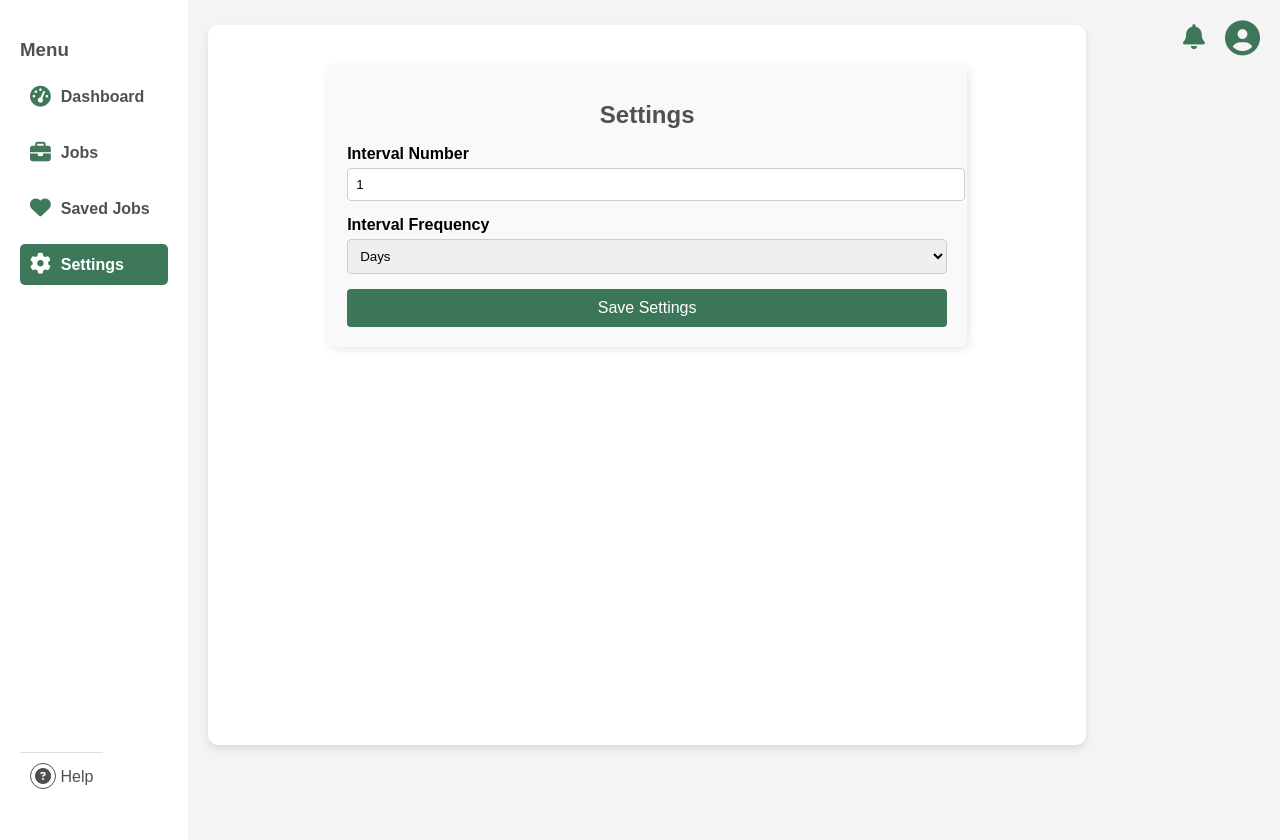
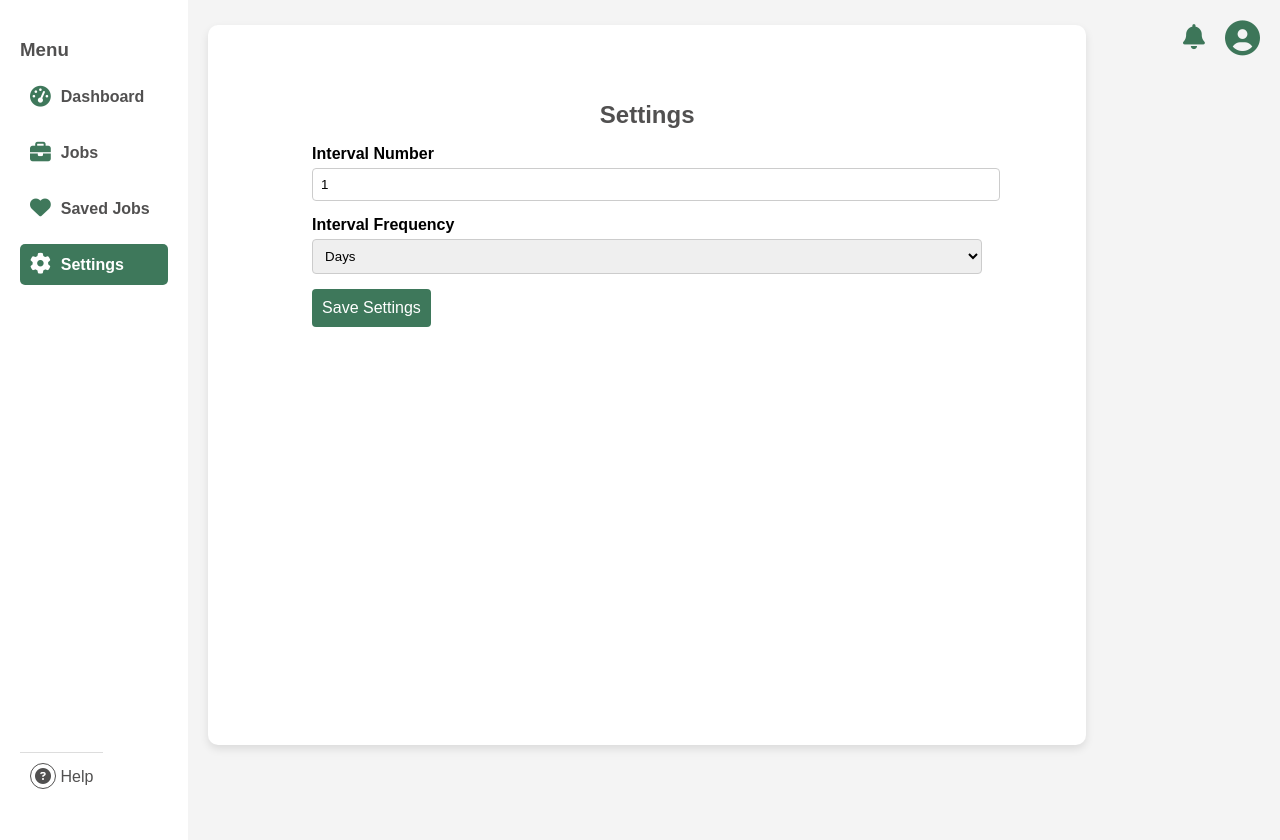
Before and after one commit to saifeddin1/jobscraper, a Django app: page /settings/ in a window 1280 px wide. Run offline with Django 5.2, Linux system fonts and the light colour scheme; a user stored in the database is signed in; data comes from the database, SQL or seed files in the repository; both versions use the stored data as it was after the commit; parts of the project's set-up code (start-up, migrations or seed data) failed here and were passed over.

Commit message:
fix formatting

```diff
--- a/core/admin.py
+++ b/core/admin.py
@@ -1,6 +1,7 @@
 from django.contrib import admin
 from .models import Job, Settings
 from .scrapers import scrape_all_jobs
+
 
 @admin.register(Job)
 class JobAdmin(admin.ModelAdmin):
--- a/core/apps.py
+++ b/core/apps.py
@@ -1,15 +1,12 @@
 import threading
 from django.apps import AppConfig
 from django.db.models.signals import post_migrate
-
-
 
 
 class CoreConfig(AppConfig):
     default_auto_field = 'django.db.models.BigAutoField'
     name = 'core'
 
-
     def ready(self):
         import core.signals
         post_migrate.connect(core.signals.scrape_offers_task, sender=self)
--- a/core/signals.py
+++ b/core/signals.py
@@ -7,6 +7,7 @@ from django.db.models.signals import post_save
 from django.dispatch import receiver
 
 settings = Settings.objects.first()
+
 
 def scrape_offers_task(sender, **kwargs):
     settings.refresh_from_db()
@@ -29,7 +30,6 @@ def scrape_offers_task(sender, **kwargs):
         )
 
 
-
 @receiver(post_save, sender=Settings)
 def update_task(sender, instance, created, **kwargs):
     print('instance: ', instance.interval_number)
--- a/core/tasks.py
+++ b/core/tasks.py
@@ -1,5 +1,6 @@
 from core.scrapers import scrape_all_jobs
 from jscraper.celery import app
+
 
 @app.task
 def scrape_offers():
--- a/core/urls.py
+++ b/core/urls.py
@@ -6,7 +6,8 @@ urlpatterns = [
     path("job/<int:job_id>/", views.job_detail, name="job_detail"),
 
     path('dashboard/', views.dashboard_view, name='dashboard'),
-    path('toggle-favorite/<int:job_id>/', views.toggle_favorite, name='toggle_favorite'),
+    path('toggle-favorite/<int:job_id>/',
+         views.toggle_favorite, name='toggle_favorite'),
     path('saved_jobs/', views.saved_jobs_view, name='saved_jobs'),
     path("settings/", views.settings_view, name="settings"),
 
--- a/core/views.py
+++ b/core/views.py
@@ -9,6 +9,7 @@ from .models import Settings
 from notifications.utils import create_notification
 from .models import Job
 from collections import Counter
+
 
 def job_list(request):
     if not request.user.is_authenticated:
@@ -23,15 +24,13 @@ def job_list(request):
     jobs = paginator.get_page(page_number)
 
     print('user.favorited_jobs.add: ', request.user.favorited_jobs.all())
-    return render(request, "scraper/job_list.html", {"jobs": jobs, "user":request.user})
-
+    return render(request, "scraper/job_list.html", {"jobs": jobs, "user": request.user})
 
 
 @login_required
 def job_detail(request, job_id):
     job = get_object_or_404(Job, id=job_id)
     return render(request, "scraper/job_details.html", {"job": job})
-
 
 
 @login_required
@@ -44,11 +43,14 @@ def dashboard_view(request):
     source_counts = dict(Counter(job_sources))
 
     # Count top 5 companies hiring
-    job_companies = Job.objects.exclude(company__isnull=True).exclude(company="").values_list("company", flat=True)
-    top_companies = dict(Counter(job_companies).most_common(5))  # Get the 5 most common companies
+    job_companies = Job.objects.exclude(company__isnull=True).exclude(
+        company="").values_list("company", flat=True)
+    # Get the 5 most common companies
+    top_companies = dict(Counter(job_companies).most_common(5))
 
     # Count jobs per location
-    job_locations = Job.objects.exclude(location__isnull=True).exclude(location="").values_list("location", flat=True)
+    job_locations = Job.objects.exclude(location__isnull=True).exclude(
+        location="").values_list("location", flat=True)
     location_counts = dict(Counter(job_locations))
 
     # Convert data for JavaScript
@@ -68,7 +70,8 @@ def dashboard_view(request):
             "jobs": total_jobs,
             "saved": saved_jobs,
             "chart_data": chart_data,
-            "job_list": Job.objects.filter(location__isnull=False, company__isnull=False).order_by("-id")[:10],  # Last 10 jobs
+            # Last 10 jobs
+            "job_list": Job.objects.filter(location__isnull=False, company__isnull=False).order_by("-id")[:10],
         },
     )
 
@@ -77,7 +80,7 @@ def dashboard_view(request):
 def saved_jobs_view(request):
     user_jobs = request.user.favorited_jobs.all()
     return render(request, 'scraper/saved_jobs.html',
-                  {'user': request.user, "jobs":user_jobs,})
+                  {'user': request.user, "jobs": user_jobs, })
 
 
 @login_required
@@ -97,17 +100,16 @@ def toggle_favorite(request, job_id):
         user.favorited_jobs.add(job)
         create_notification("job_saved", user, data={"job_title": job.title})
 
-
     user.save()  # This might be redundant, but no harm in keeping it
 
     print("Current favorited jobs:", user.favorited_jobs.all())  # Debugging
     return JsonResponse({"success": True})
 
 
-
 @login_required
 def settings_view(request):
-    settings, created = Settings.objects.get_or_create(id=1)  # Ensure only one settings instance exists
+    settings, created = Settings.objects.get_or_create(
+        id=1)  # Ensure only one settings instance exists
 
     if request.method == "POST":
         interval_number = request.POST.get("interval_number")
@@ -118,6 +120,6 @@ def settings_view(request):
         settings.interval_frequency = interval_frequency
         settings.save()
 
-        return redirect("settings")  # Redirect to refresh the page
+        return redirect("settings")
 
     return render(request, "scraper/settings.html", {"settings": settings})
--- a/static/css/base.css
+++ b/static/css/base.css
@@ -485,12 +485,9 @@ h1 {
 
 /* Settings Page Styles */
 .settings-container {
-    max-width: 600px;
+    width: 80%;
     margin: 20px auto;
     padding: 20px;
-    background: #f9f9f9;
-    border-radius: 8px;
-    box-shadow: 2px 2px 10px rgba(0, 0, 0, 0.1);
 }
 
 .settings-container h1 {
@@ -516,7 +513,6 @@ h1 {
 }
 
 .settings-container .save-btn {
-    width: 100%;
     padding: 10px;
     background-color: rgb(2 78 40 / 76%);
     color: white;
@@ -525,7 +521,3 @@ h1 {
     cursor: pointer;
     font-size: 16px;
 }
-
-.settings-container .save-btn:hover {
-    background-color: #0056b3;
-}
--- a/users/admin.py
+++ b/users/admin.py
@@ -1,6 +1,7 @@
 from django.contrib import admin
 from django.contrib.auth.admin import UserAdmin
 from .models import CustomUser
+
 
 @admin.register(CustomUser)
 class CustomUserAdmin(UserAdmin):
--- a/users/forms.py
+++ b/users/forms.py
@@ -1,12 +1,14 @@
 from django import forms
 from django.contrib.auth.forms import UserCreationForm, AuthenticationForm
 from .models import CustomUser
+
 
 class CustomUserCreationForm(UserCreationForm):
     class Meta:
         model = CustomUser
         fields = ('username', 'email', 'password1', 'password2')
 
+
 class CustomAuthenticationForm(AuthenticationForm):
     class Meta:
         model = CustomUser
--- a/users/models.py
+++ b/users/models.py
@@ -3,10 +3,12 @@ from django.db import models
 
 from core.models import Job
 
+
 class CustomUser(AbstractUser):
     # Add additional fields here
     email = models.EmailField(unique=True)
-    favorited_jobs = models.ManyToManyField(Job, blank=True, related_name='favorited_by')
+    favorited_jobs = models.ManyToManyField(
+        Job, blank=True, related_name='favorited_by')
 
     def __str__(self):
         return self.username
--- a/users/views.py
+++ b/users/views.py
@@ -7,6 +7,7 @@ from notifications.utils import create_notification
 
 from .forms import CustomUserCreationForm, CustomAuthenticationForm
 from .models import CustomUser
+
 
 def register_view(request):
     if request.method == 'POST':
@@ -19,19 +20,21 @@ def register_view(request):
         form = CustomUserCreationForm()
     return render(request, 'auth/register.html', {'form': form})
 
+
 def login_view(request):
     if request.method == 'POST':
         form = CustomAuthenticationForm(data=request.POST)
         if form.is_valid():
             user = form.get_user()
             login(request, user)
-            create_notification( "new_login", user, )
+            create_notification("new_login", user, )
 
             return redirect('dashboard')
     else:
         form = CustomAuthenticationForm()
     return render(request, 'auth/login.html', {'form': form})
 
+
 def logout_view(request):
     logout(request)
     return redirect('login')
```
Also changed, not shown: core/models.py (+5 -4 lines), core/scrapers.py (+20 -13 lines), cmd.txt (renamed from templates/scraper/cmd.txt), db.sqlite3, jscraper/celery.py (line endings or trailing spaces), jscraper/settings.py (line endings or trailing spaces), jscraper/urls.py (line endings or trailing spaces), users/urls.py (line endings or trailing spaces), 1 other file.
